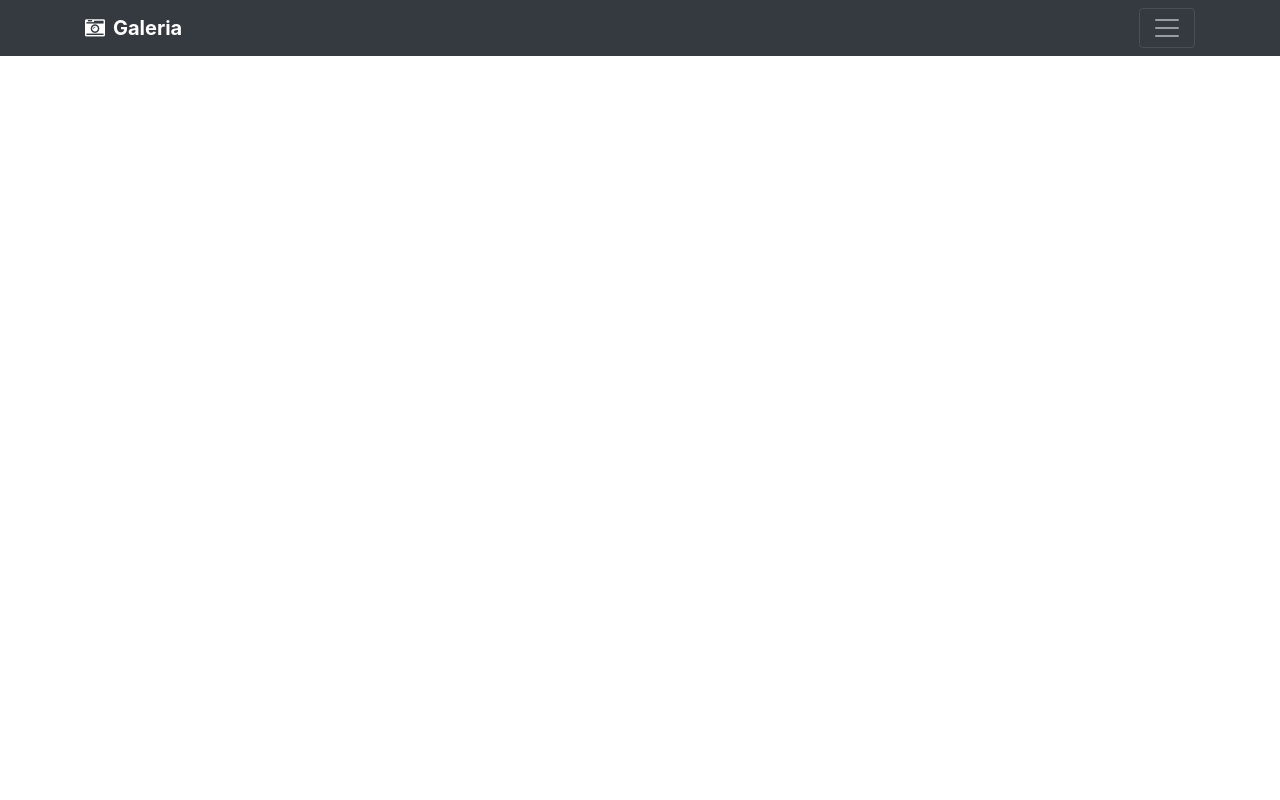
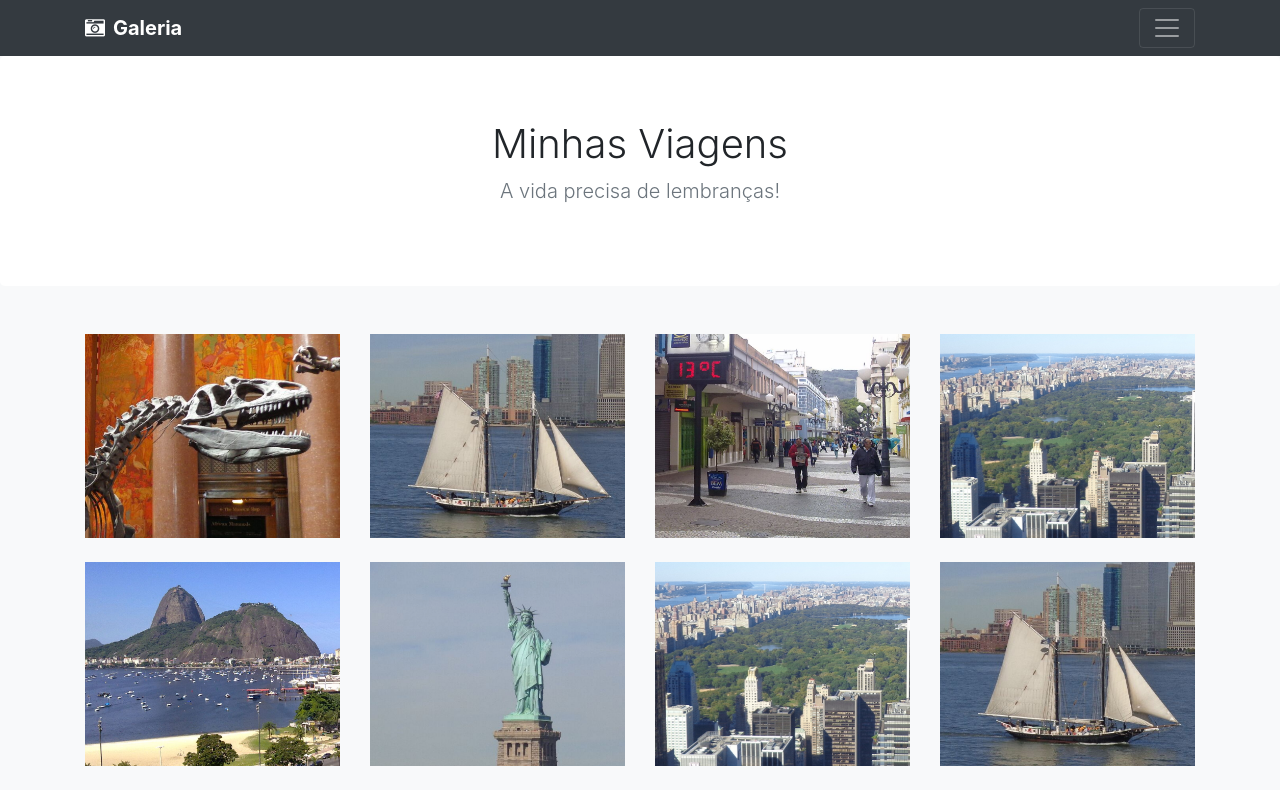
Before and after one commit to danilosp1/Projeto-Galeria, a website built with webpack: page src/index.html in a window 1280 px wide. Built offline with nearby package versions, Linux system fonts and the light colour scheme; files whose address does not match are found by name.

Commit message:
Adicionando galeria de fotos

```diff
--- a/src/index.html
+++ b/src/index.html
@@ -11,6 +11,7 @@
 
 <body>
     <header wm-include="/pages/template/header.html"></header>
+    <main class="bg-light" wm-include="/pages/galery/galery.html"></main>
     <script src="app.js"></script>
 </body>
 
--- /dev/null
+++ b/src/pages/galery/galery.html
@@ -0,0 +1,29 @@
+<div wm-include="/pages/galery/galeryHeader.html"></div>
+<div class="container mt-5">
+    <div class="row d-flex justify-content-center">
+        <div class="col-12 col-md-6 col-lg-3">
+            <img src="/imgs/ny1.png" alt="" class="img-fluid mb-4" wm-city="New York">
+        </div>
+        <div class="col-12 col-md-6 col-lg-3">
+            <img src="/imgs/ny2.png" alt="" class="img-fluid mb-4" wm-city="New York">
+        </div>
+        <div class="col-12 col-md-6 col-lg-3">
+            <img src="/imgs/floripa1.png" alt="" class="img-fluid mb-4" wm-city="Florianópolis">
+        </div>
+        <div class="col-12 col-md-6 col-lg-3">
+            <img src="/imgs/ny3.png" alt="" class="img-fluid mb-4" wm-city="New York">
+        </div>
+        <div class="col-12 col-md-6 col-lg-3">
+            <img src="/imgs/rj1.png" alt="" class="img-fluid mb-4" wm-city="Rio de Janeiro">
+        </div>
+        <div class="col-12 col-md-6 col-lg-3">
+            <img src="/imgs/ny4.png" alt="" class="img-fluid mb-4" wm-city="New York">
+        </div>
+        <div class="col-12 col-md-6 col-lg-3">
+            <img src="/imgs/ny3.png" alt="" class="img-fluid mb-4" wm-city="New York">
+        </div>
+        <div class="col-12 col-md-6 col-lg-3">
+            <img src="/imgs/ny2.png" alt="" class="img-fluid mb-4" wm-city="New York">
+        </div>
+    </div>
+</div>
--- /dev/null
+++ b/src/pages/galery/galeryHeader.html
@@ -0,0 +1,6 @@
+<section class="jumbotron text-center">
+    <div class="container">
+        <h1 class="jumbotron-heading">Minhas Viagens</h1>
+        <p class="lead text-muted">A vida precisa de lembranças!</p>
+    </div>
+</section>
--- a/src/scss/custom.scss
+++ b/src/scss/custom.scss
@@ -0,0 +1,8 @@
+.jumbotron{
+    background-color: #fff;
+    margin: 0;
+}
+
+.jumbotron .jumbotron-heading{
+    font-weight: 300;
+}
```
